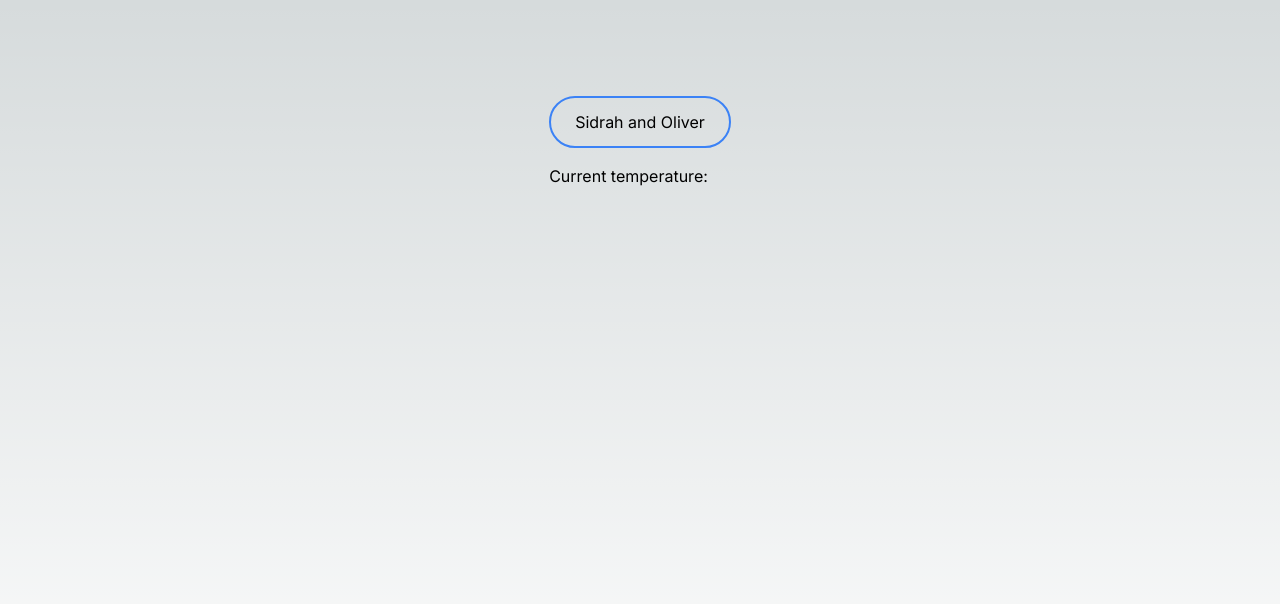
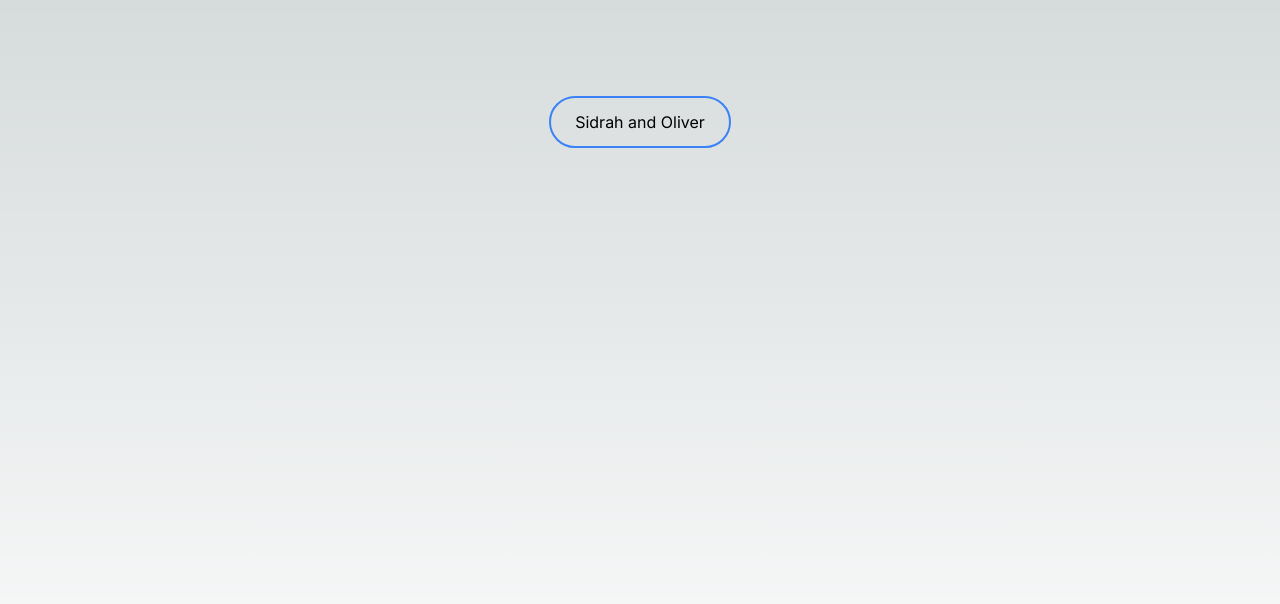
Before and after one commit to JumboCode/theatre-at-first, a Next.js app: page / in a window 1280 px wide. Shown: the top 604 px of the page. Built offline with nearby package versions, Linux system fonts and the light colour scheme.

Commit message:
button done !
Co-authored-by: o.b. bello <bell-oh@users.noreply.github.com>

```diff
--- a/src/components/button1.tsx
+++ b/src/components/button1.tsx
@@ -6,23 +6,21 @@ export default function Button1(label: string) {
 
     label = "Sidrah and Oliver";
 
-    const [temp, setTemp] = useState();
-    const [tempUnit, setTempUnit] = useState();
+    const [tempTotal, setTempTotal] = useState("");
     const [shortForecast, setShortForecast] = useState();
 
     const handleClick = () => {
         fetch("https://api.weather.gov/gridpoints/BOX/69,92/forecast")
             .then((res) => res.json())
             .then((json) => {
-                setTemp(json.properties.periods[0].temperature);
-                setTempUnit(json.properties.periods[0].temperatureUnit);
+                setTempTotal("Current temperature: " + json.properties.periods[0].temperature + json.properties.periods[0].temperatureUnit);
                 setShortForecast(json.properties.periods[0].shortForecast);
             });
     };
 
 
     return (
-        <div className="flex flex-col gap-4 justify-center">
+        <div className="flex flex-col gap-4 justify-center items-center">
             <button
                 type="button"
                 onClick={handleClick}
@@ -31,7 +29,7 @@ export default function Button1(label: string) {
                 {label}
             </button>
             <p>
-                Current temperature: {temp} {tempUnit}
+                {tempTotal}
             </p>
             <p>
                 {shortForecast}
```
